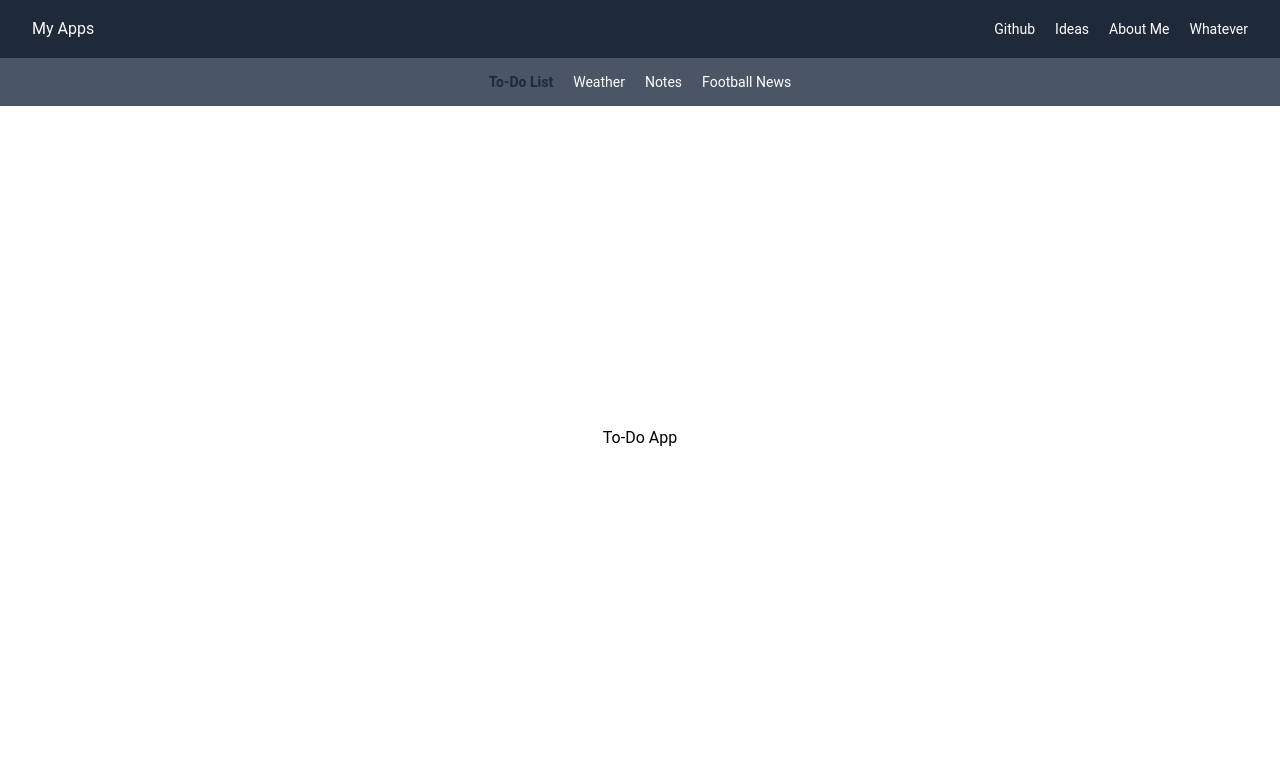
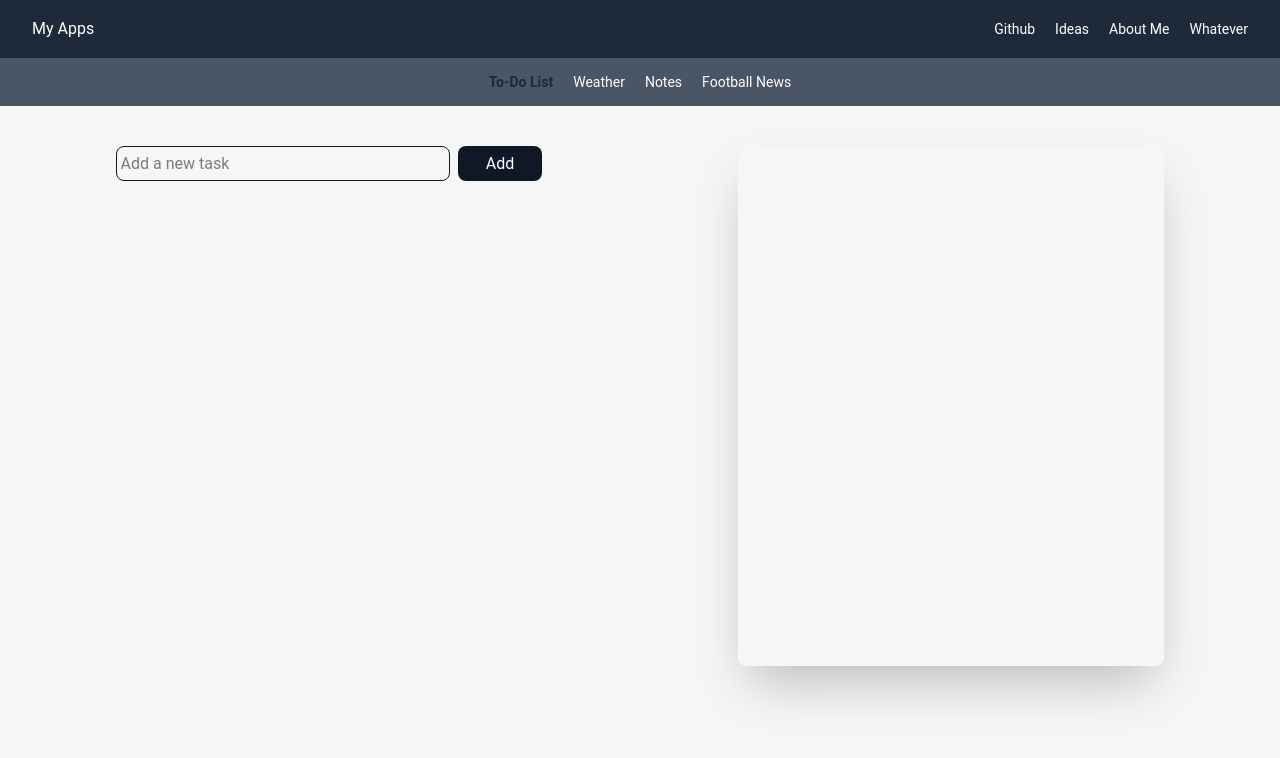
Before and after one commit to Sleeper21/my-little-apps-vue-ts, a Vue app: page /todo in a window 1280 px wide. Shown: the top 758 px of the page. Built offline with nearby package versions, Linux system fonts and the light colour scheme.

Commit message:
feat: add todo functionality

```diff
--- a/src/components/MyTemplate.vue
+++ b/src/components/MyTemplate.vue
@@ -1,5 +1,5 @@
 <template>
-  <div>
+  <div class="content-container">
     <MyNav />
     <main>
       <router-view />
@@ -17,7 +17,8 @@ const route = useRoute()
 
 <style scoped>
 .content-container {
-  height: 83vh;
+  height: 85vh;
+  margin: 0;
 }
 
 .custom-nav {
--- a/src/components/ToDo/ToDo.vue
+++ b/src/components/ToDo/ToDo.vue
@@ -1,13 +1,88 @@
 <template>
-  <div class="content-container flex items-center justify-center">
-    To-Do App
+  <div class="content-container flex items-start justify-evenly gap-20 pt-10">
+
+    <div class="w-1/3 flex flex-col">
+      <form @submit.prevent="addNewTask" class="flex gap-2">
+        <input type="text" name="todo" placeholder="Add a new task" class="border w-100 border-gray-900 p-1 rounded-lg">
+        <button type="submit" class="bg-gray-900 text-white w-25 p-1 rounded-lg">Add</button>
+      </form>
+    </div>
+
+    <div class="h-130 p-5 border-gray-400 rounded-lg shadow-2xl w-1/3">
+    <div>
+      <ul v-if="tasks.length" class="task-ul">
+        <li v-for="task in tasks" :key="task.id" class="task-li">
+          <div class="flex items-center justify-between ">
+            <span class="task-text">
+              {{ task.title }}
+            </span>
+            <div class="flex gap-2">
+              <button class="bg-gray-300 rounded-lg px-4 text-base font-bold">Edit</button>
+              <button class="bg-red-300 rounded-lg px-4 text-base font-bold">Delete</button>
+            </div>
+          </div>
+        </li>
+      </ul>
+    </div>
+  </div>
+
   </div>
 </template>
 
-<script setup>
+<script lang="ts" setup>
+import { reactive } from 'vue'
+import type { Task } from './types'
+
+const tasks: Task[] = reactive(JSON.parse(localStorage.getItem('tasks') || '[]'))
+
+//Globals
+let idCounter = 0
+
+const addNewTask = (event: Event) => {
+  const input = new FormData(event.target as HTMLFormElement).get('todo') as string
+  (event.target as HTMLFormElement).reset()
+  const newTask: Task = {
+    id: idCounter++,
+    title: input,
+    completed: false
+  }
+  tasks.push(newTask)
+  localStorage.setItem('tasks', JSON.stringify(tasks))
+}
+
+
 
 </script>
 
-<style lang="scss" scoped>
+<style scoped>
+
+.content-container {
+  height: 85vh;
+  margin: 0;
+  background-color: #c7c9c72b;
+}
+
+ul.task-ul {
+  list-style-type: disc;
+}
+
+li.task-li {
+  border-bottom: 1px solid #636363;
+  border-radius: 5px;
+}
+
+.task-text {
+  font-size: 1rem;
+  font-weight: 500;
+  padding: .3rem;
+  border-radius: 5px;
+}
+.task-text:hover {
+  background-color: #c3c3c336;
+  box-shadow: 0 1px 4px #636363;
+  cursor: pointer;
+  transition: ease-in .05s;
+}
+
 
 </style>
--- /dev/null
+++ b/src/components/ToDo/types.d.ts
@@ -0,0 +1,5 @@
+export type Task = {
+  id: number;
+  title: string;
+  completed: boolean;
+}
```
